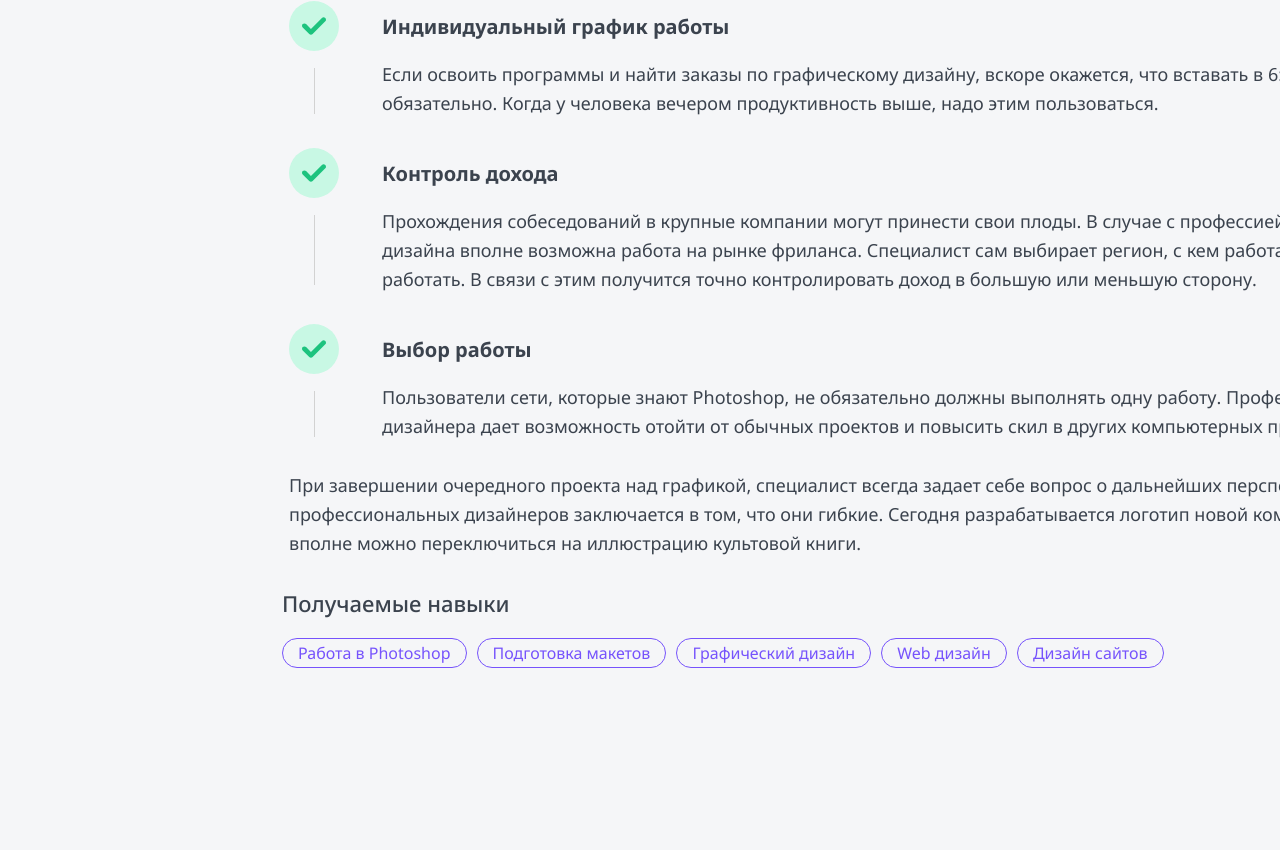
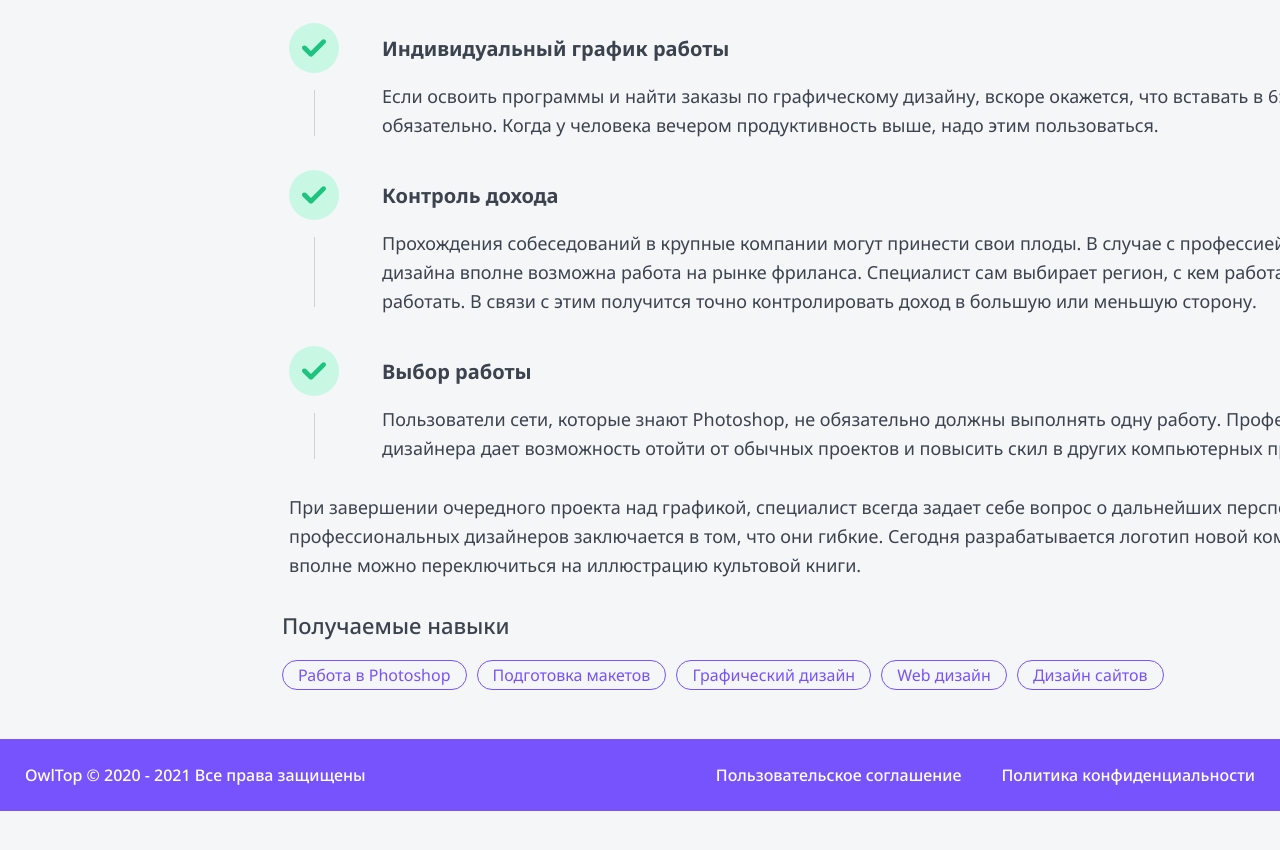
Before and after one commit to nik12224/owl-top, a React (Create React App) app: page / in a window 1280 px wide. Shown: the part 1479-2329 px from the top of the page. Before the commit the page ends 2247 px from the top, so only its background shows below. Built offline with nearby package versions, Linux system fonts and the light colour scheme.

Commit message:
Добавялет футер и стилизует его

```diff
--- a/src/App.tsx
+++ b/src/App.tsx
@@ -1,13 +1,12 @@
 import Course from './components/Course/Course'
-import Navigation from './components/Naviagtion/Navigation'
+import MainLayout from './layouts/MainLayout'
 import './scss/app.scss'
 
 function App() {
 	return (
-		<div className="wrapper">
-			<Navigation />
+		<MainLayout>
 			<Course />
-		</div>
+		</MainLayout>
 	)
 }
 
--- a/src/components/Advantages/Advantages.tsx
+++ b/src/components/Advantages/Advantages.tsx
@@ -12,7 +12,7 @@ const Advantages = () => {
 								viewBox="0 0 24 24"
 								fill="none"
 								xmlns="http://www.w3.org/2000/svg">
-								<g clip-path="url(#clip0_1_177)">
+								<g clipPath="url(#clip0_1_177)">
 									<path
 										d="M23.297 7.3684L10.636 20.0285C9.6984 20.9663 8.17753 20.9663 7.23908 20.0285L0.703378 13.4923C-0.234541 12.5546 -0.234541 11.0336 0.703378 10.0956C1.64147 9.15754 3.16223 9.15754 4.09991 10.0953L8.93803 14.9335L19.8999 3.97151C20.838 3.03341 22.3589 3.03412 23.2966 3.97151C24.2344 4.90943 24.2344 6.42995 23.297 7.3684Z"
 										fill="#1DC37E"
@@ -45,7 +45,7 @@ const Advantages = () => {
 								viewBox="0 0 24 24"
 								fill="none"
 								xmlns="http://www.w3.org/2000/svg">
-								<g clip-path="url(#clip0_1_177)">
+								<g clipPath="url(#clip0_1_177)">
 									<path
 										d="M23.297 7.3684L10.636 20.0285C9.6984 20.9663 8.17753 20.9663 7.23908 20.0285L0.703378 13.4923C-0.234541 12.5546 -0.234541 11.0336 0.703378 10.0956C1.64147 9.15754 3.16223 9.15754 4.09991 10.0953L8.93803 14.9335L19.8999 3.97151C20.838 3.03341 22.3589 3.03412 23.2966 3.97151C24.2344 4.90943 24.2344 6.42995 23.297 7.3684Z"
 										fill="#1DC37E"
@@ -77,7 +77,7 @@ const Advantages = () => {
 								viewBox="0 0 24 24"
 								fill="none"
 								xmlns="http://www.w3.org/2000/svg">
-								<g clip-path="url(#clip0_1_177)">
+								<g clipPath="url(#clip0_1_177)">
 									<path
 										d="M23.297 7.3684L10.636 20.0285C9.6984 20.9663 8.17753 20.9663 7.23908 20.0285L0.703378 13.4923C-0.234541 12.5546 -0.234541 11.0336 0.703378 10.0956C1.64147 9.15754 3.16223 9.15754 4.09991 10.0953L8.93803 14.9335L19.8999 3.97151C20.838 3.03341 22.3589 3.03412 23.2966 3.97151C24.2344 4.90943 24.2344 6.42995 23.297 7.3684Z"
 										fill="#1DC37E"
@@ -110,7 +110,7 @@ const Advantages = () => {
 								viewBox="0 0 24 24"
 								fill="none"
 								xmlns="http://www.w3.org/2000/svg">
-								<g clip-path="url(#clip0_1_177)">
+								<g clipPath="url(#clip0_1_177)">
 									<path
 										d="M23.297 7.3684L10.636 20.0285C9.6984 20.9663 8.17753 20.9663 7.23908 20.0285L0.703378 13.4923C-0.234541 12.5546 -0.234541 11.0336 0.703378 10.0956C1.64147 9.15754 3.16223 9.15754 4.09991 10.0953L8.93803 14.9335L19.8999 3.97151C20.838 3.03341 22.3589 3.03412 23.2966 3.97151C24.2344 4.90943 24.2344 6.42995 23.297 7.3684Z"
 										fill="#1DC37E"
--- a/src/components/Footer.tsx
+++ b/src/components/Footer.tsx
@@ -1,7 +1,15 @@
-import React from 'react'
-
 const Footer = () => {
-	return <div>Footer</div>
+	return (
+		<footer className="footer">
+			<div className="footer__copyright">
+				<p>OwlTop © 2020 - 2021 Все права защищены</p>
+			</div>
+			<div className="footer__privacy">
+				<p>Пользовательское соглашение</p>
+				<p>Политика конфиденциальности</p>
+			</div>
+		</footer>
+	)
 }
 
 export default Footer
--- a/src/layouts/MainLayout.tsx
+++ b/src/layouts/MainLayout.tsx
@@ -1,5 +1,24 @@
-const MainLayout = () => {
-	return <></>
+import { ReactNode } from 'react'
+import Footer from '../components/Footer'
+import Header from '../components/Header'
+import Navigation from '../components/Naviagtion/Navigation'
+import '../scss/app.scss'
+
+type PropType = {
+	children: ReactNode
+}
+
+const MainLayout: React.FC<PropType> = ({ children }) => {
+	return (
+		<div className="main">
+			<Header />
+			<div className="wrapper">
+				<Navigation />
+				{children}
+			</div>
+			<Footer />
+		</div>
+	)
 }
 
 export default MainLayout
--- a/src/scss/app.scss
+++ b/src/scss/app.scss
@@ -7,8 +7,12 @@ body {
 	padding-bottom: 100px;
 }
 
+.main {
+	padding: 33px 22px 25px 22px;
+	max-width: 1570px;
+}
+
 .wrapper {
-	padding: 33px 22px 0px 22px;
 	display: grid;
 	grid-template-columns: 230px 1200px;
 	column-gap: 30px;
--- a/src/scss/components/_all.scss
+++ b/src/scss/components/_all.scss
@@ -6,3 +6,5 @@
 @import './vacansy.scss';
 @import './advantages.scss';
 @import './skills.scss';
+@import './footer.scss';
+@import './header.scss';
--- /dev/null
+++ b/src/scss/components/_footer.scss
@@ -0,0 +1,21 @@
+.footer {
+	background-color: rgba(118, 83, 252, 1);
+	padding: 25px;
+	margin-left: -22px;
+	margin-right: -22px;
+	display: flex;
+	justify-content: space-between;
+	align-items: center;
+	p {
+		color: rgba(255, 255, 255, 1);
+		font-weight: 500;
+		font-size: 16px;
+		line-height: 22px;
+	}
+
+	&__privacy {
+		display: flex;
+		align-items: center;
+		column-gap: 40px;
+	}
+}
--- a/src/scss/components/_skills.scss
+++ b/src/scss/components/_skills.scss
@@ -1,5 +1,6 @@
 .skills {
 	padding-top: 30px;
+	margin-bottom: 49px;
 
 	h2 {
 		font-weight: 500;
```
Also changed, not shown: src/assets/avatar.svg, src/scss/components/_header.scss (added).
